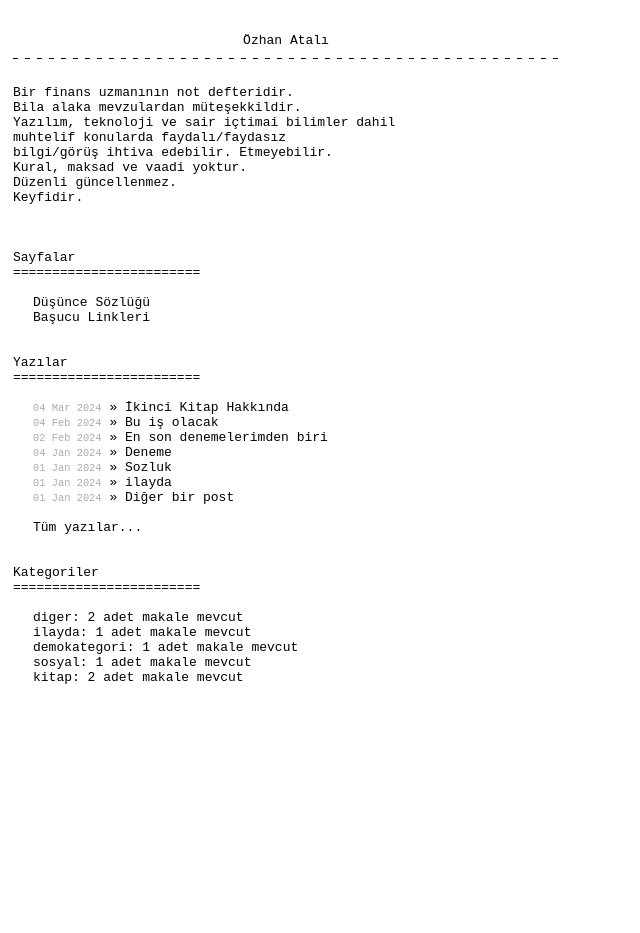
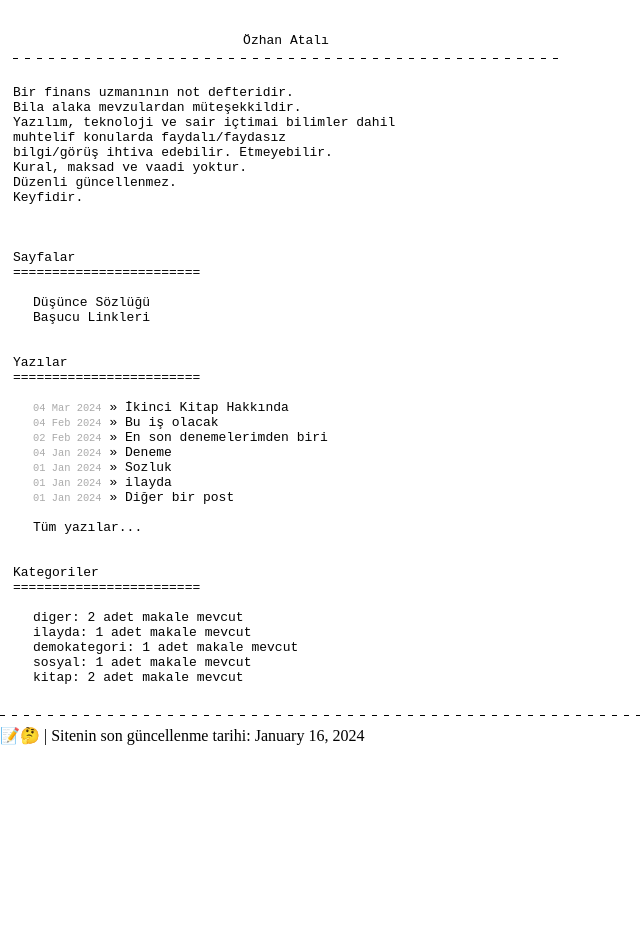
Before and after one commit to ozhanatali/ozhanatali.github.io, a Jekyll site: the page built from index.html, in a window 1280 px wide. Shown: the whole page, without its empty margins (0-640 px from the left). Built offline with Jekyll 4.4.1, drawn with Linux system fonts in a browser that asks for light colours.

Commit message:
Update default.html

```diff
--- a/_layouts/default.html
+++ b/_layouts/default.html
@@ -34,5 +34,7 @@
 
 </div>
 
+<hr class="border02" style="margin-top: 30px!important;">
+📝🤔 | Sitenin son güncellenme tarihi: {{ site.time | date: '%B %d, %Y' }}
 </body>
 </html>
```
